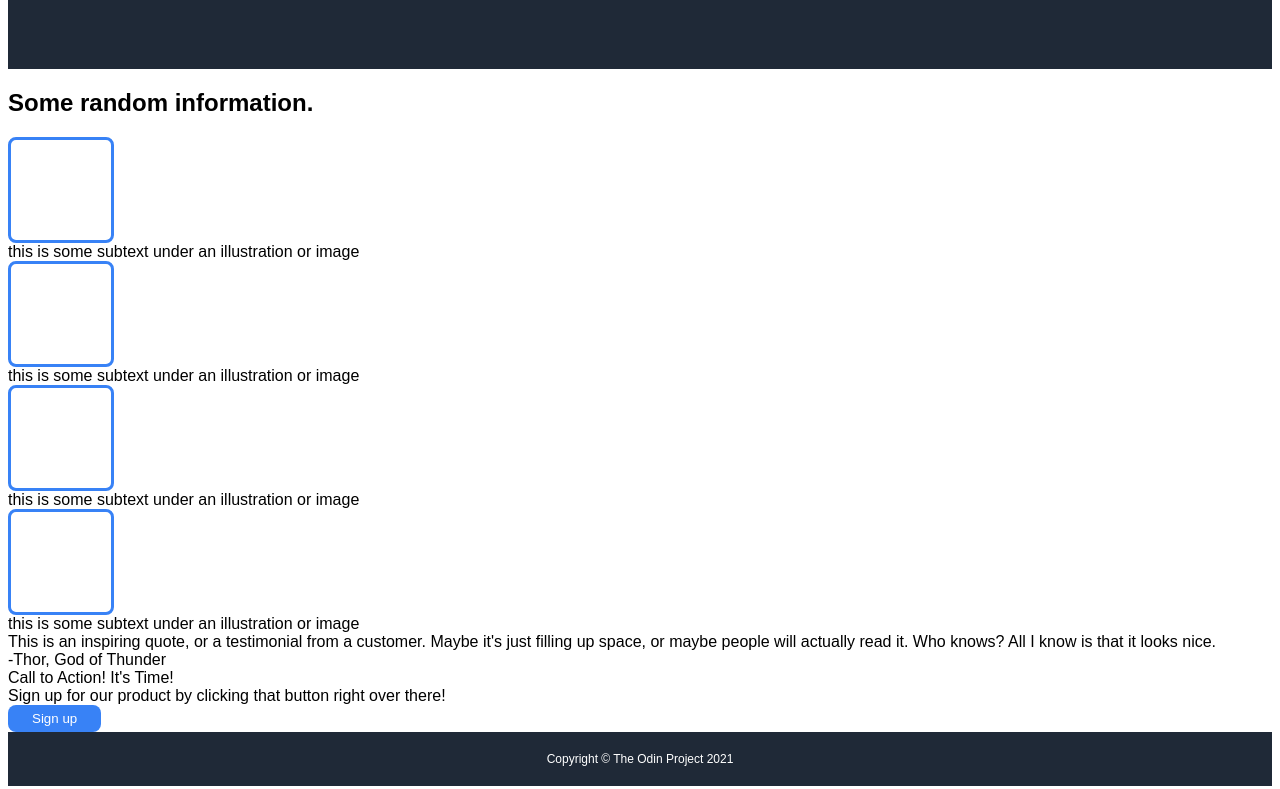
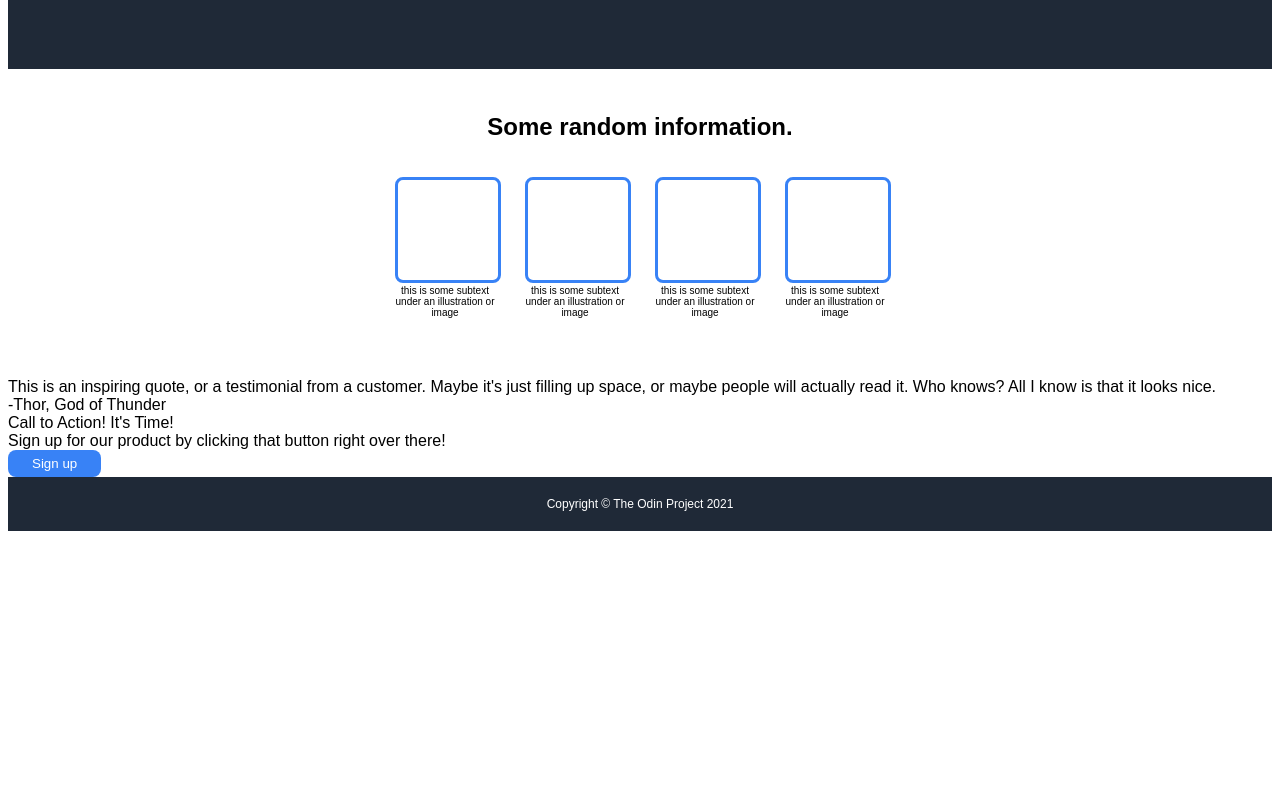
Before and after one commit to ttStwrt/top-foundations_landing-page, a plain HTML site: page index.html in a window 1280 px wide. Shown: the part 276-1065 px from the top of the page. After the commit the page ends 815 px from the top, so only its background shows below. Drawn offline with Linux system fonts and the light colour scheme.

Commit message:
Format positioning of section 2

```diff
--- a/index.html
+++ b/index.html
@@ -35,6 +35,7 @@
     <div class="sec-2">
       <h2>Some random information.</h2>
 
+      <div class="cards">
         <div class="card">
           <div class="card_hold"></div>
           <div>this is some subtext under an illustration or image</div>
@@ -53,6 +54,7 @@
         <div class="card">
           <div class="card_hold"></div>
           <div>this is some subtext under an illustration or image</div>
+        </div>
       </div>
     </div>
 
--- a/style.css
+++ b/style.css
@@ -67,6 +67,28 @@ ul {
   padding: 24px;
 }
 
+.sec-2 {
+  text-align: center;
+  margin: 24px auto;
+}
+
+.cards {
+  display: flex;
+  flex-direction: row;
+  justify-content: center;
+  gap: 30px;
+  margin: 36px auto;
+}
+
+.card {
+  font-size: 10px;
+  text-align: center;
+  display: flex;
+  flex-direction: column;
+  max-width: 100px;
+  gap: 2px;
+}
+
 .card_hold {
   border-style: solid;
   border-color: #3882f6;
@@ -77,12 +99,6 @@ ul {
   height: 100px;
 }
 
-.card {
-  font-size; 8px;
-  display: flex;
-  flex-direction: column;
-}
-
 .footer {
   font-size: 12px;
   padding: 20px;
```
Lines whose indentation alone changed are shown as unchanged.
